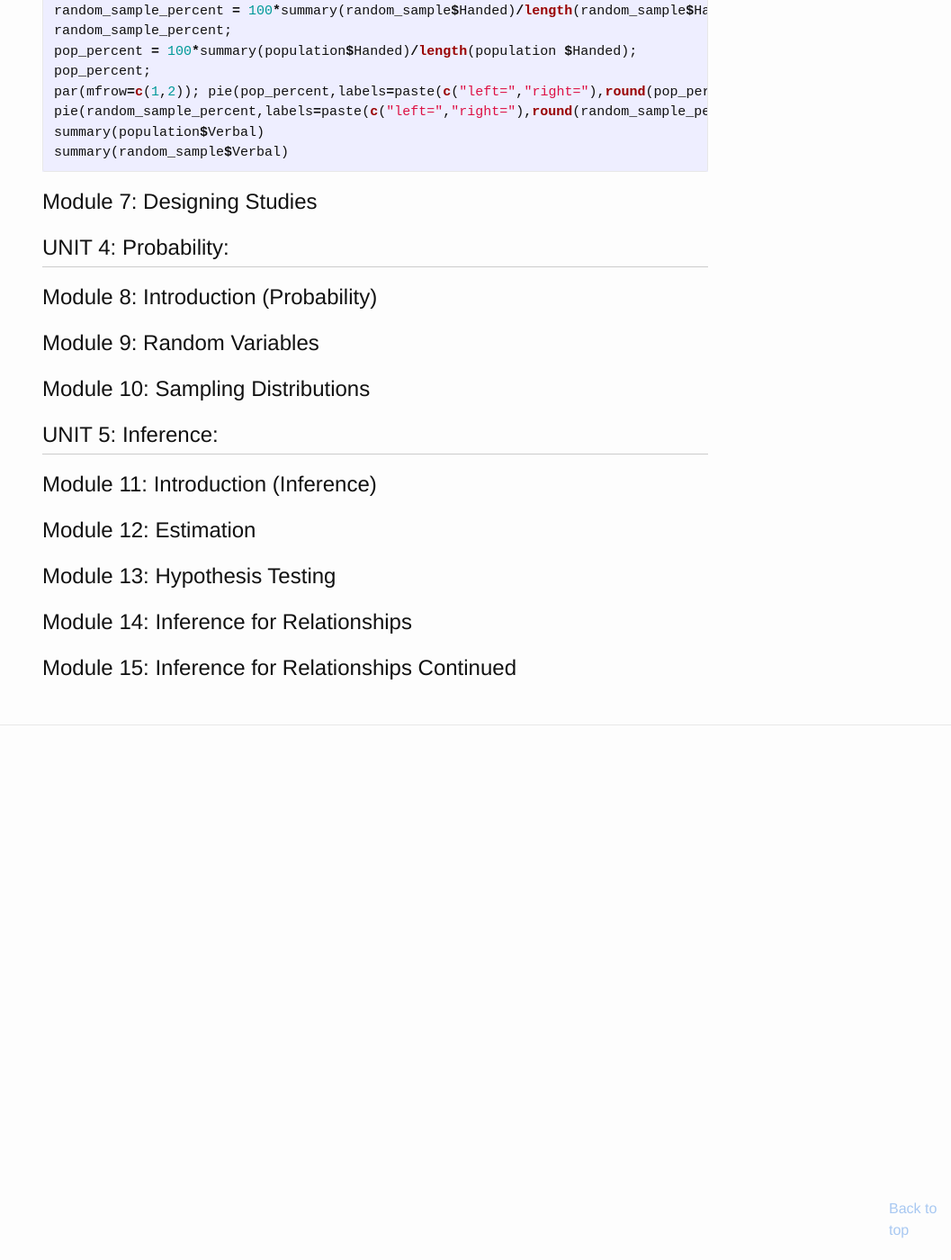
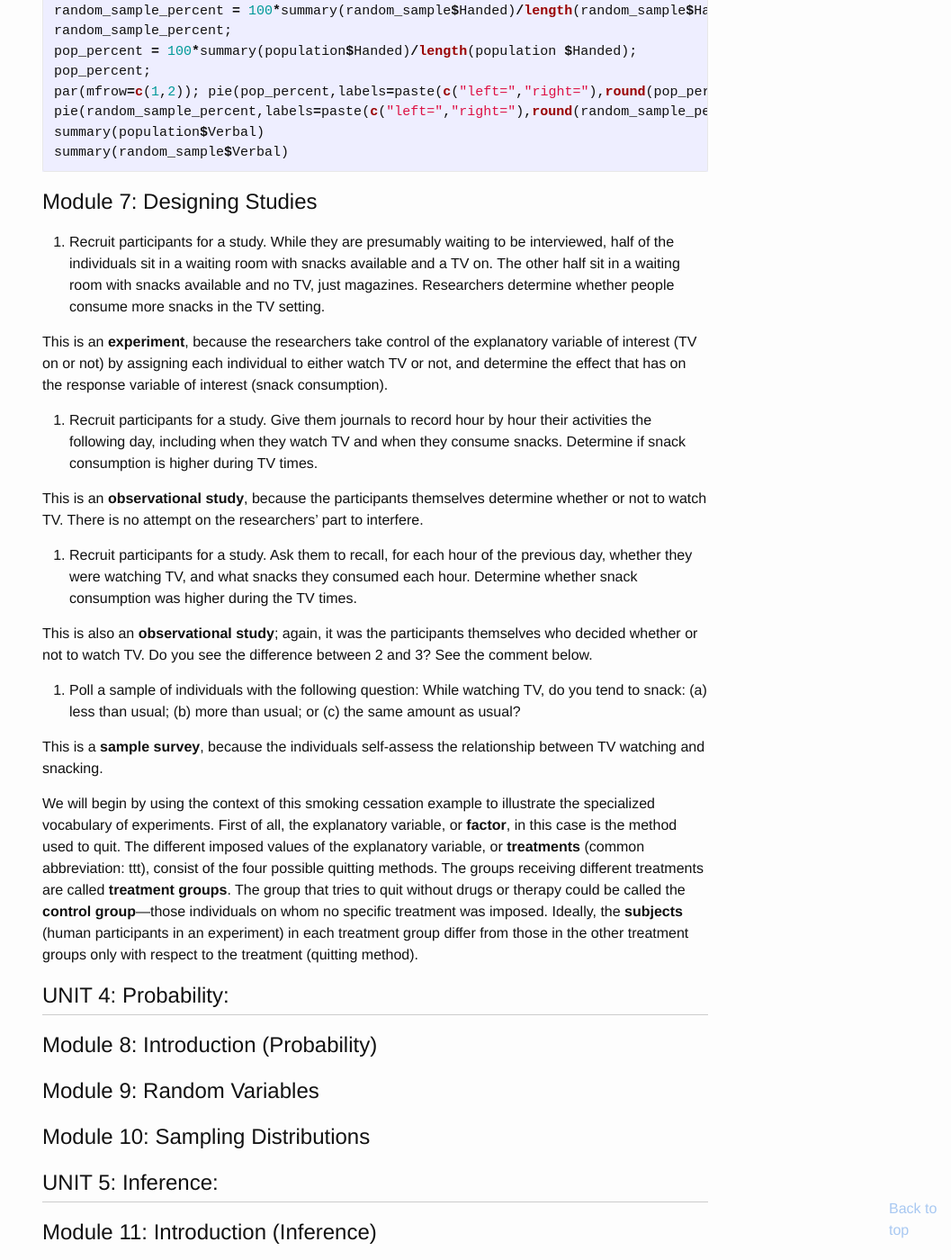
Before and after one commit to EastonLee/eastonlee.github.io, a Jekyll site: the page built from _posts/2017-05-18-statistics-reasoning-by-cmu.md, in a window 1280 px wide and 1400 px high, scrolled down 6888 px. Shown: the whole window at 90% size, without its empty margins (223-1280 px from the left). Built offline with Jekyll 4.4.1, drawn with Linux system fonts in a browser that asks for light colours; nearby versions of some CDN libraries; formulas are drawn with MathJax 3; a script that is not in the unit is left out; comment, search, counter and statistics services are not loaded; before the commit the page ends 7754 px from its top, so only the background shows below that.

Commit message:
new content

````diff
--- a/_posts/2017-05-18-statistics-reasoning-by-cmu.md
+++ b/_posts/2017-05-18-statistics-reasoning-by-cmu.md
@@ -193,6 +193,24 @@ summary(random_sample$Verbal)
 ```
 ## Module 7: Designing Studies
 
+1. Recruit participants for a study. While they are presumably waiting to be interviewed, half of the individuals sit in a waiting room with snacks available and a TV on. The other half sit in a waiting room with snacks available and no TV, just magazines. Researchers determine whether people consume more snacks in the TV setting.
+
+This is an **experiment**, because the researchers take control of the explanatory variable of interest (TV on or not) by assigning each individual to either watch TV or not, and determine the effect that has on the response variable of interest (snack consumption).
+
+2. Recruit participants for a study. Give them journals to record hour by hour their activities the following day, including when they watch TV and when they consume snacks. Determine if snack consumption is higher during TV times.
+
+This is an **observational study**, because the participants themselves determine whether or not to watch TV. There is no attempt on the researchers' part to interfere.
+
+3. Recruit participants for a study. Ask them to recall, for each hour of the previous day, whether they were watching TV, and what snacks they consumed each hour. Determine whether snack consumption was higher during the TV times.
+
+This is also an **observational study**; again, it was the participants themselves who decided whether or not to watch TV. Do you see the difference between 2 and 3? See the comment below.
+
+4. Poll a sample of individuals with the following question: While watching TV, do you tend to snack: (a) less than usual; (b) more than usual; or (c) the same amount as usual?
+
+This is a **sample survey**, because the individuals self-assess the relationship between TV watching and snacking.
+
+We will begin by using the context of this smoking cessation example to illustrate the specialized vocabulary of experiments. First of all, the explanatory variable, or **factor**, in this case is the method used to quit. The different imposed values of the explanatory variable, or **treatments** (common abbreviation: ttt), consist of the four possible quitting methods. The groups receiving different treatments are called **treatment groups**. The group that tries to quit without drugs or therapy could be called the **control group**—those individuals on whom no specific treatment was imposed. Ideally, the **subjects** (human participants in an experiment) in each treatment group differ from those in the other treatment groups only with respect to the treatment (quitting method).
+
 # UNIT 4: Probability:
 
 ## Module 8: Introduction (Probability)
````
